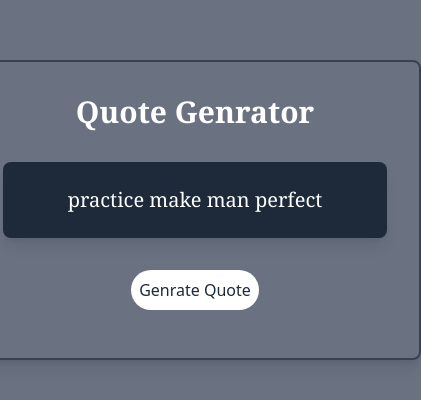
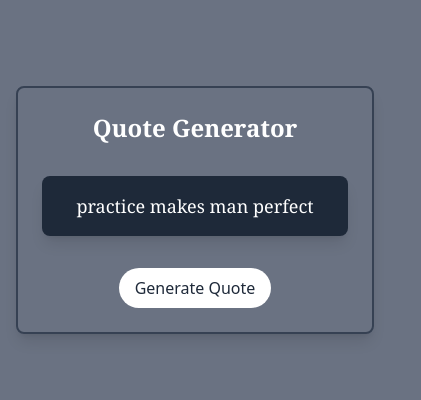
Before and after one commit to AyeshaAnwar2/quote-genrator, a website: page index.html in a window 390 px wide. Shown: the part 212-612 px from the top of the page, 421 px wide, since content can reach past the window. Drawn offline with Linux system fonts and the light colour scheme.

Commit message:
add responsiveness

```diff
--- a/index.html
+++ b/index.html
@@ -4,27 +4,31 @@
     <meta charset="UTF-8" />
     <meta name="viewport" content="width=device-width, initial-scale=1.0" />
     <link href="src/output.css" rel="stylesheet" />
-    <title>Quote genrator</title>
+    <title>Quote Generator</title>
   </head>
   <body
-    class="bg-gray-500 text-white flex items-center justify-center h-screen"
+    class="bg-gray-500 text-white flex items-center justify-center min-h-screen p-4"
   >
     <div
       id="quote-container"
-      class="flex flex-col items-center border-2 border-gray-700 rounded-lg p-8 w-auto shadow-lg"
+      class="flex flex-col items-center border-2 border-gray-700 rounded-lg p-6 sm:p-8 w-full max-w-md shadow-lg"
     >
-      <h1 class="font-bold text-3xl mb-2 font-serif">Quote Genrator</h1>
+      <h1 class="font-bold text-2xl sm:text-3xl mb-2 font-serif text-center">
+        Quote Generator
+      </h1>
+
       <div
         id="quote"
-        class="bg-gray-800 p-6 rounded-lg shadow-lg w-96 text-center my-4 mt-6"
+        class="bg-gray-800 p-4 sm:p-6 rounded-lg shadow-lg w-full text-center my-4 mt-6"
       >
-        <p class="text-xl font-serif">practice make man perfect</p>
+        <p class="text-lg sm:text-xl font-serif">practice makes man perfect</p>
       </div>
+
       <button
         id="quote-button"
-        class="bg-white p-2 rounded-3xl text-gray-800 m-4 hover:bg-gray-800 hover:text-white transition duration-300 ease-in-out"
+        class="bg-white px-4 py-2 rounded-3xl text-gray-800 mt-4 hover:bg-gray-800 hover:text-white transition duration-300 ease-in-out"
       >
-        Genrate Quote
+        Generate Quote
       </button>
     </div>
     <script src="src/script.js"></script>
```
Also changed, not shown: src/output.css.
